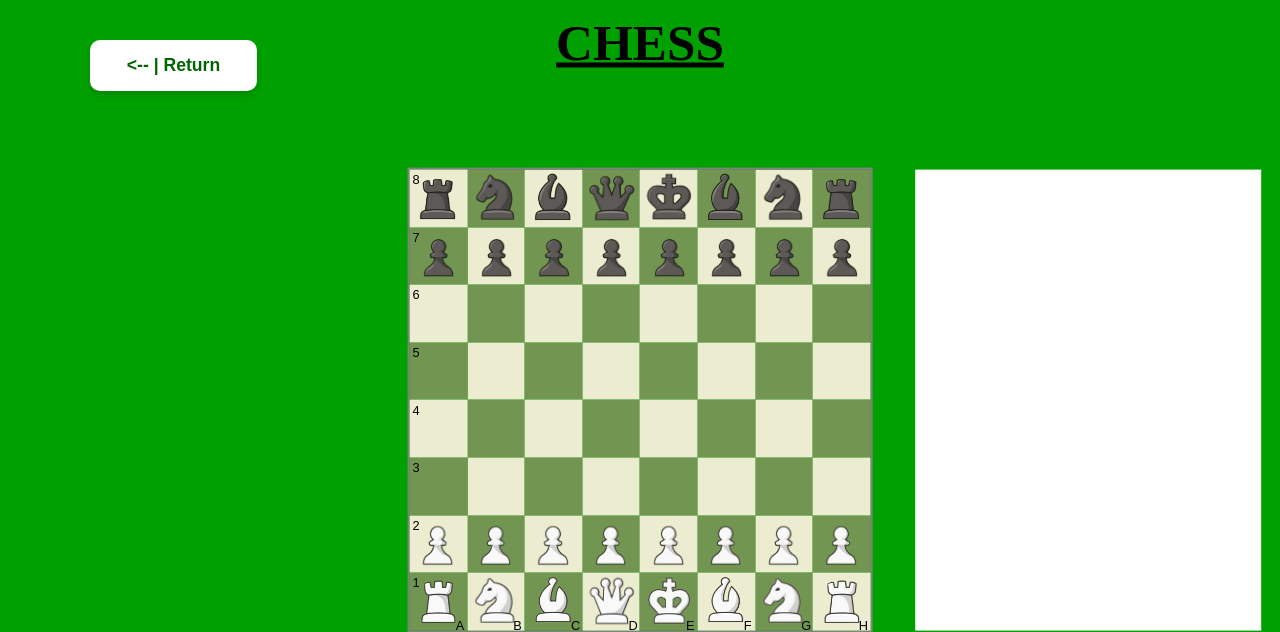
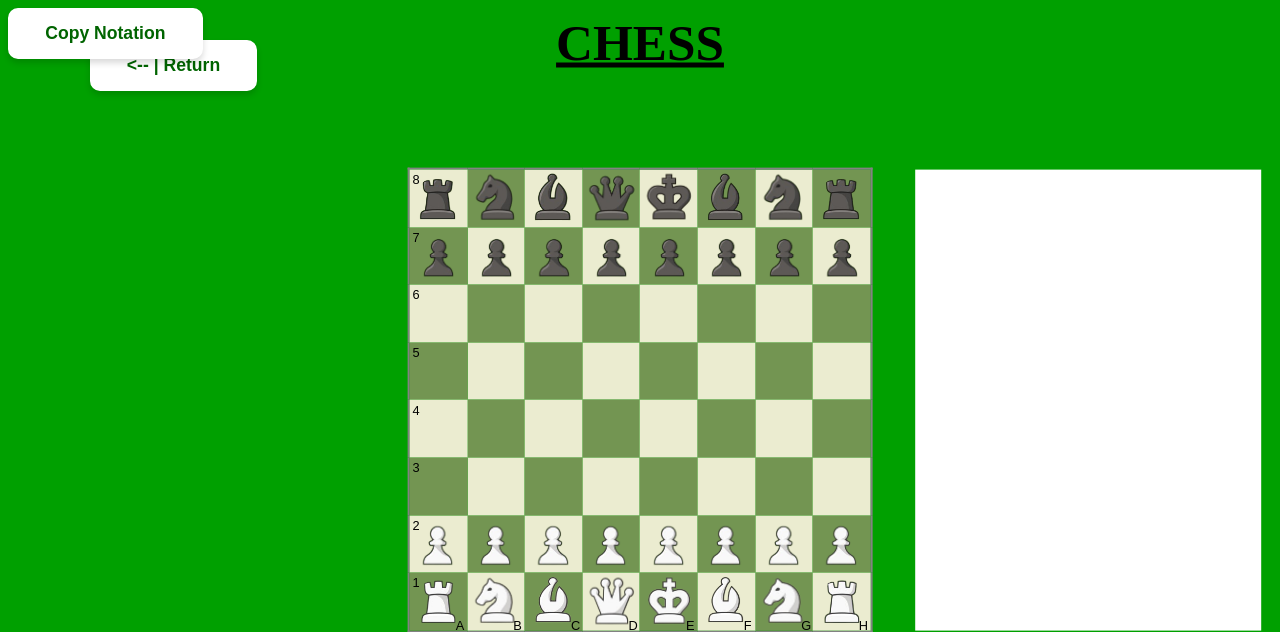
Before and after one commit to GurMeow/Chess_web, a Flask app: page /play in a window 1280 px wide. Shown: the top 632 px of the page. Run offline with Flask 3, Linux system fonts and the light colour scheme; parts of the project's set-up code (start-up, migrations or seed data) failed here and were passed over.

Commit message:
Update index.html
added a copy notation button

```diff
--- a/Chess_Flask_Fixed/web/templates/index.html
+++ b/Chess_Flask_Fixed/web/templates/index.html
@@ -28,6 +28,8 @@
 
     <button id="replay-button" class="call-buttons">Replay?</button>
 
+    <button id="copy-button" class="call-buttons">Copy Notation</button>
+
     <script src="../static/script.js"></script>
 </body>
 </html>
```
